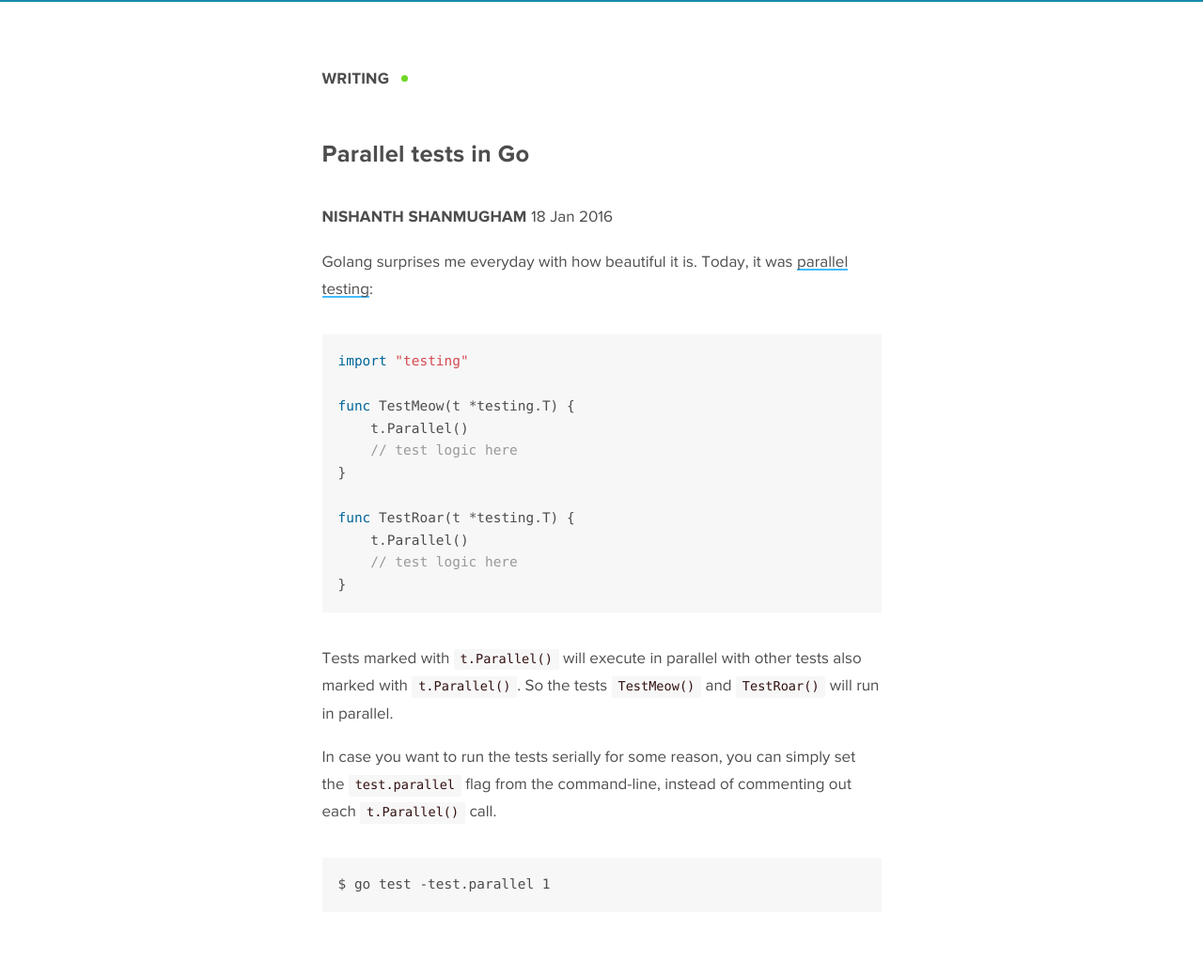
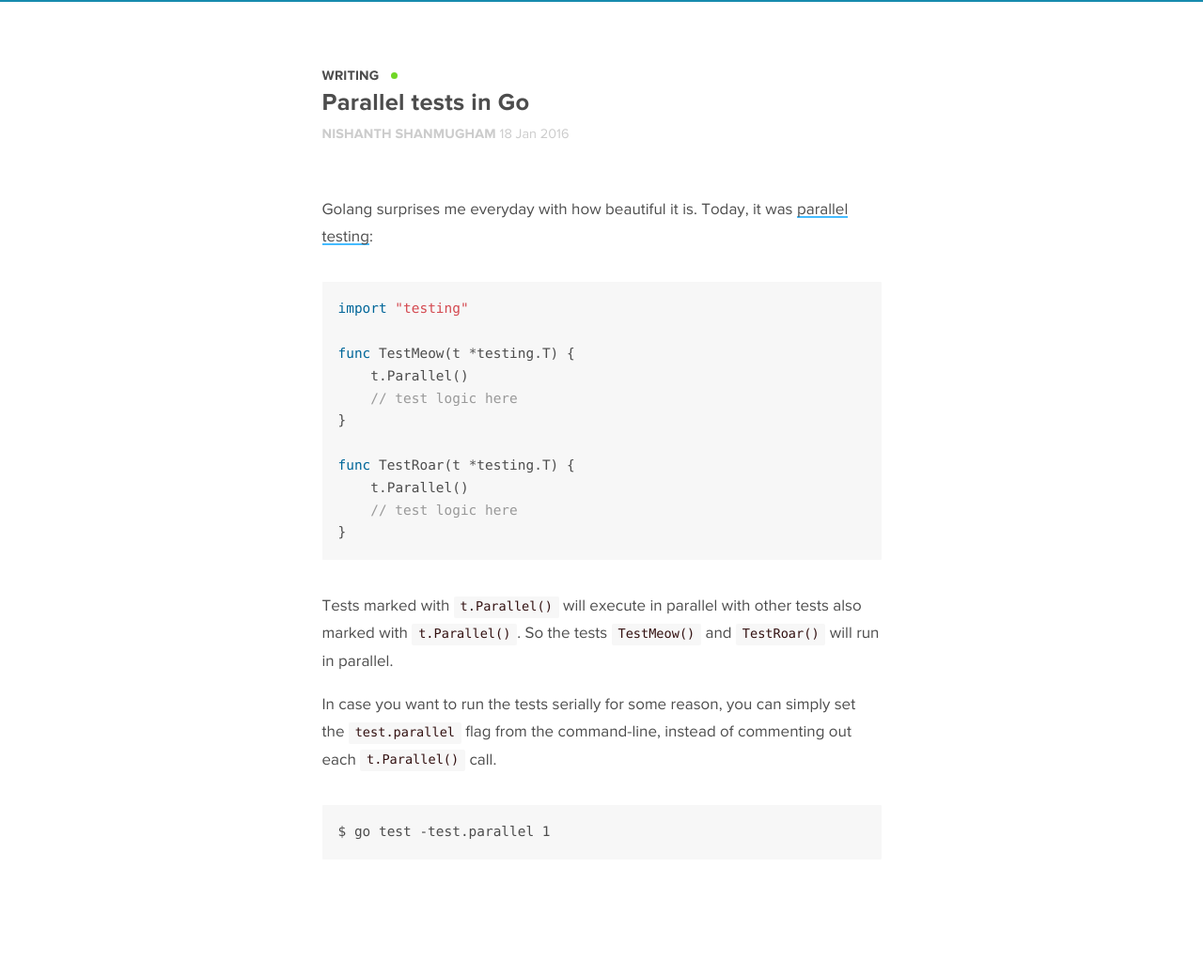
Before and after one commit to nishanths/nishanths.github.io, a Jekyll site: the page built from _posts/2016-01-18-parallel-tests-in-go.markdown, in a window 1280 px wide. Shown: the whole page at 94% size. Built offline with Jekyll 4.4.1, drawn with Linux system fonts in a browser that asks for light colours; some web fonts are replaced; after the commit the page ends 983 px from its top, so only the background shows below that.

Commit message:
Fix header CSS

```diff
--- a/_sass/pages.scss
+++ b/_sass/pages.scss
@@ -1,5 +1,5 @@
 article.post {
-    .header {
+    header {
             h1.top-subtitle {
                 font-size: 0.85rem;
             }
```
Also changed, not shown: README.md.
